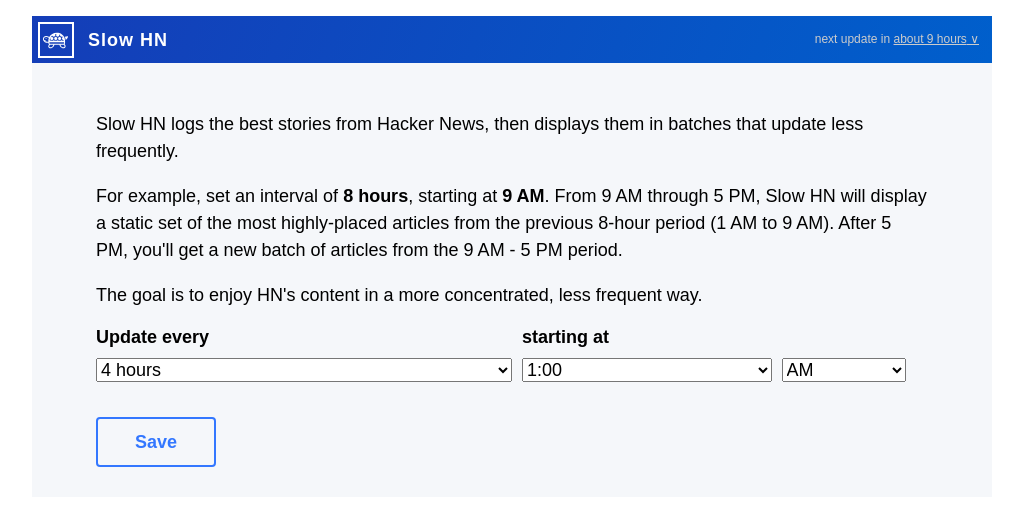
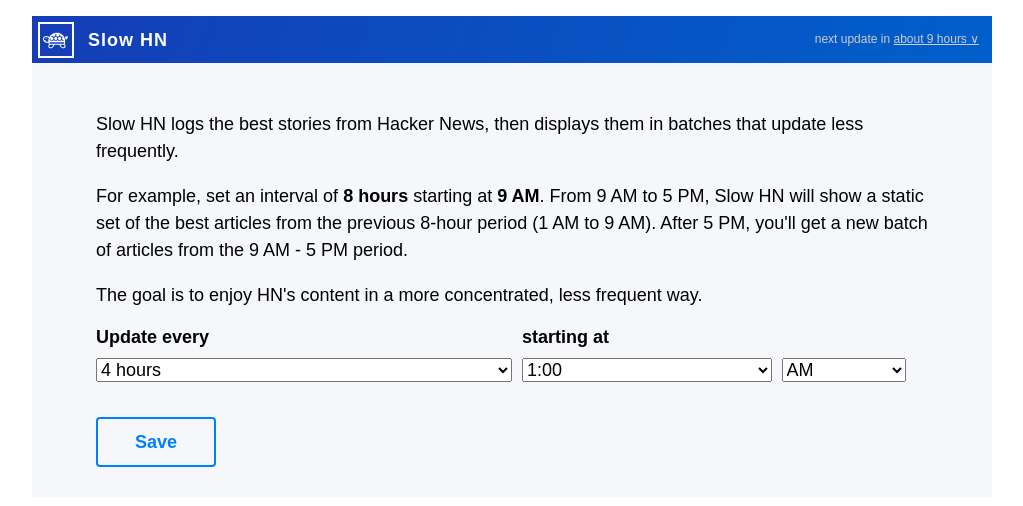
Before and after one commit to ianjdarrow/slow-hn-client, a React (Create React App) app: page /settings in a window 1280 px wide. In both pictures the pointer is over the button "Save". Shown: the top 506 px of the page, without its empty margins (128-1151 px from the left). Built offline with nearby package versions, Linux system fonts and the light colour scheme; no server answers.

Commit message:
minor changes to copy and styling

```diff
--- a/src/components/Settings.js
+++ b/src/components/Settings.js
@@ -21,7 +21,7 @@
         <Header nextUpdate={ this.props.nextUpdate } />
         <div className='settings-container'>
           <p>Slow HN logs the best stories from Hacker News, then displays them in batches that update less frequently.</p>
-          <p>For example, set an interval of <strong>8 hours</strong>, starting at <strong>9 AM</strong>. From 9 AM through 5 PM, Slow HN will display a static set of the most highly-placed articles from the previous 8-hour period (1 AM to 9 AM). After 5 PM, you'll get a new batch of articles from the 9 AM - 5 PM period.</p>
+          <p>For example, set an interval of <strong>8 hours</strong> starting at <strong>9 AM</strong>. From 9 AM to 5 PM, Slow HN will show a static set of the best articles from the previous 8-hour period (1 AM to 9 AM). After 5 PM, you'll get a new batch of articles from the 9 AM - 5 PM period.</p>
           <p>The goal is to enjoy HN's content in a more concentrated, less frequent way.</p>
           <div className='settings-row'>
             <div className='settings-interval'>
--- a/src/index.css
+++ b/src/index.css
@@ -37,6 +37,7 @@
 }
 
 button:hover {
-  color: hsl(220,100%,60%);
-  border: 2px solid hsl(220,100%,60%);
+  color: hsl(210,100%,50%);
+  border: 2px solid hsl(210,100%,50%);
+  cursor: pointer;
 }
```
